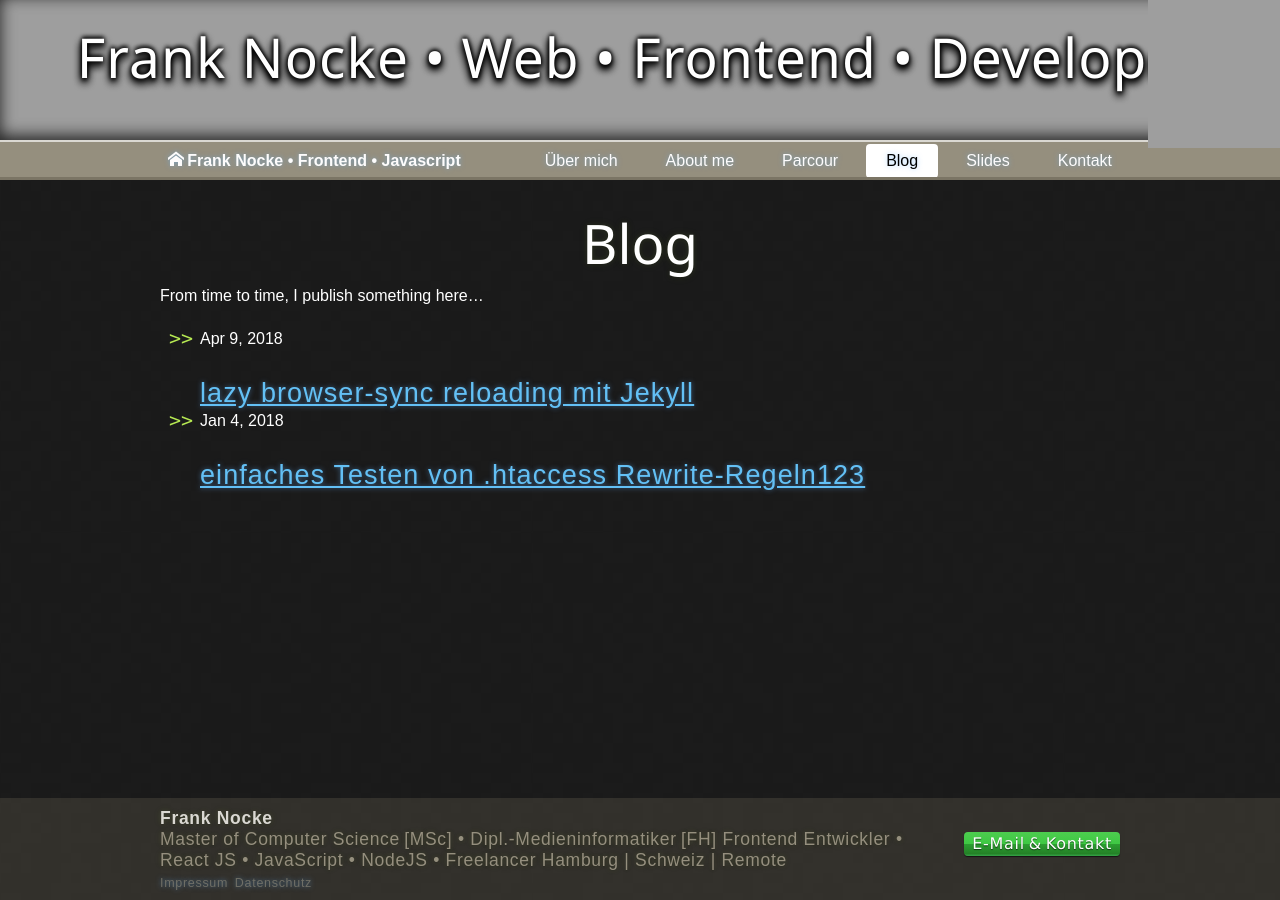
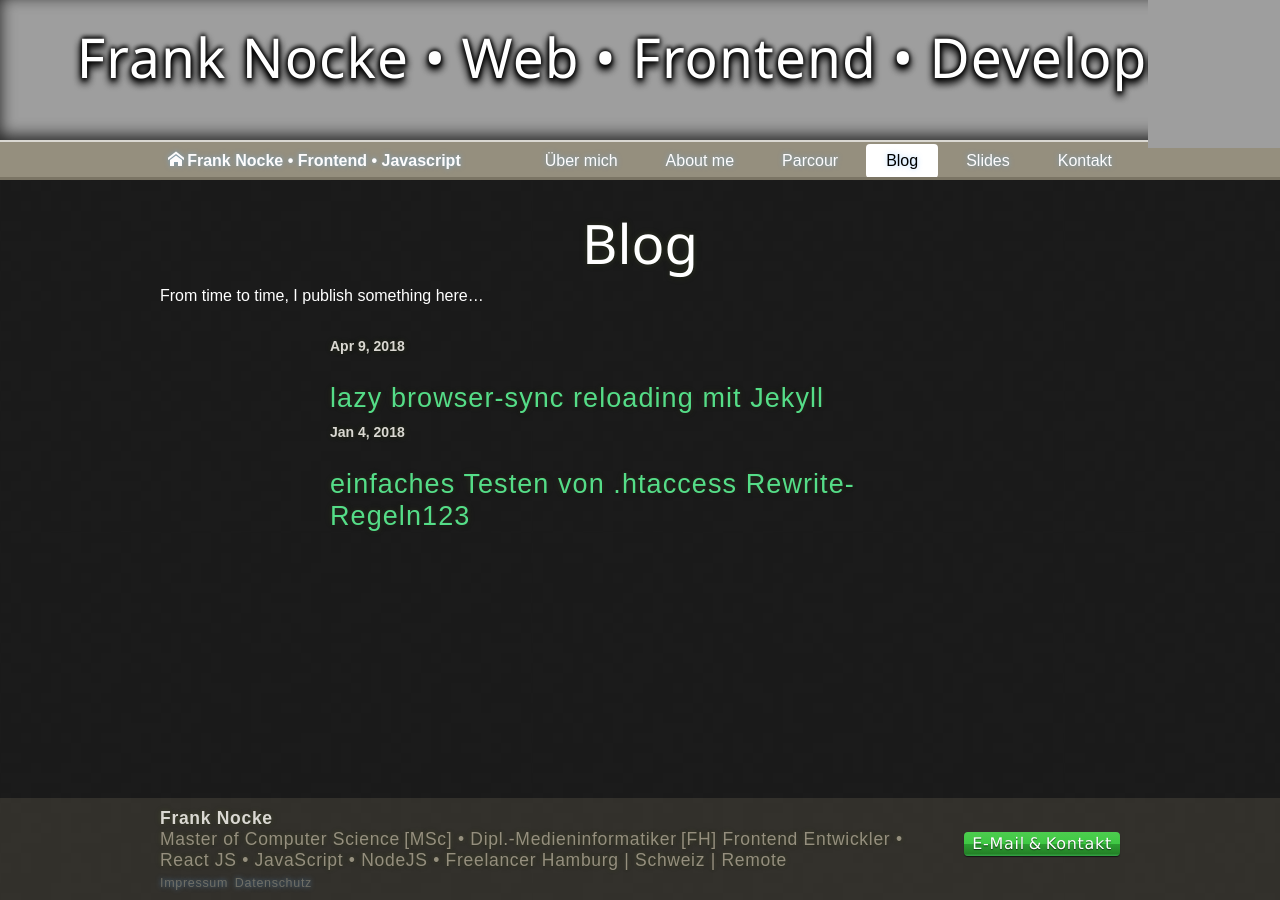
Before and after one commit to nocke/jekyll.nocke.de, a Jekyll site: the page built from _pages/blog.md, in a window 1280 px wide. Built offline with Jekyll 4.4.1, drawn with Linux system fonts in a browser that asks for light colours; some web fonts are replaced.

Commit message:
post-list to become big-list (more tweaking needed)

```diff
--- a/_includes/post-list.html
+++ b/_includes/post-list.html
@@ -1,13 +1,15 @@
-<nav class='post-list'>
+<nav class='big-links post-list'>
   <ul>
     {% for post in site.posts %}
     <li>
+      <a class="post-link" href="{{ post.url | relative_url }}">
       {% assign date_format = site.minima.date_format | default: "%b %-d, %Y" %}
-      <span class="post-meta">{{ post.date | date: date_format }}</span>
+      <span class="post-meta h4">{{ post.date | date: date_format }}</span>
 
-      <h2>
-        <a class="post-link" href="{{ post.url | relative_url }}">{{ post.title | escape }}</a>
+      <h2 class='tpad0'>
+        {{ post.title | escape }}
       </h2>
+      </a>
     </li>
     {% endfor %}
   </ul>
```
